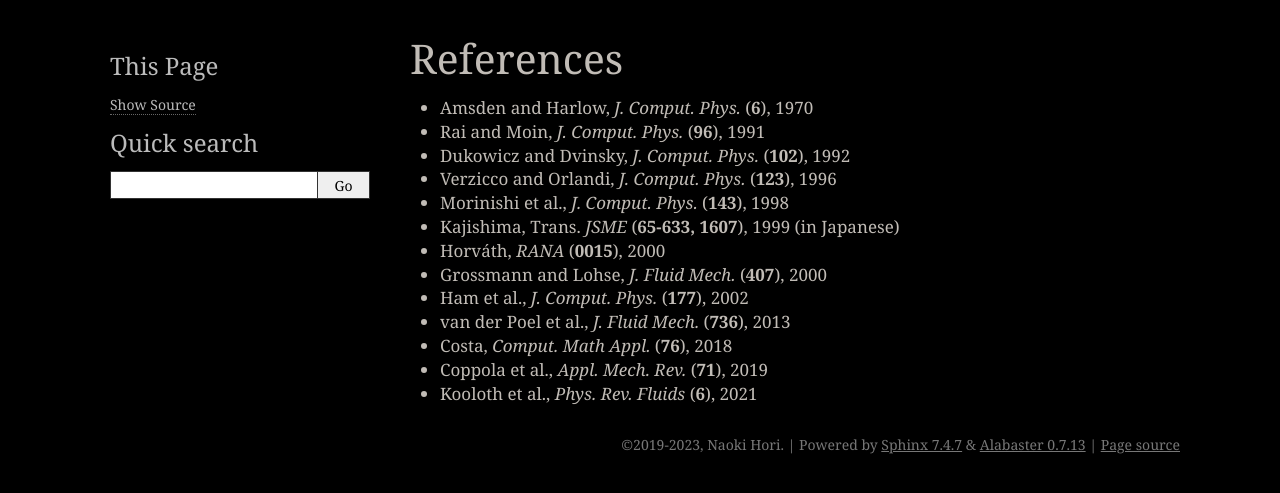
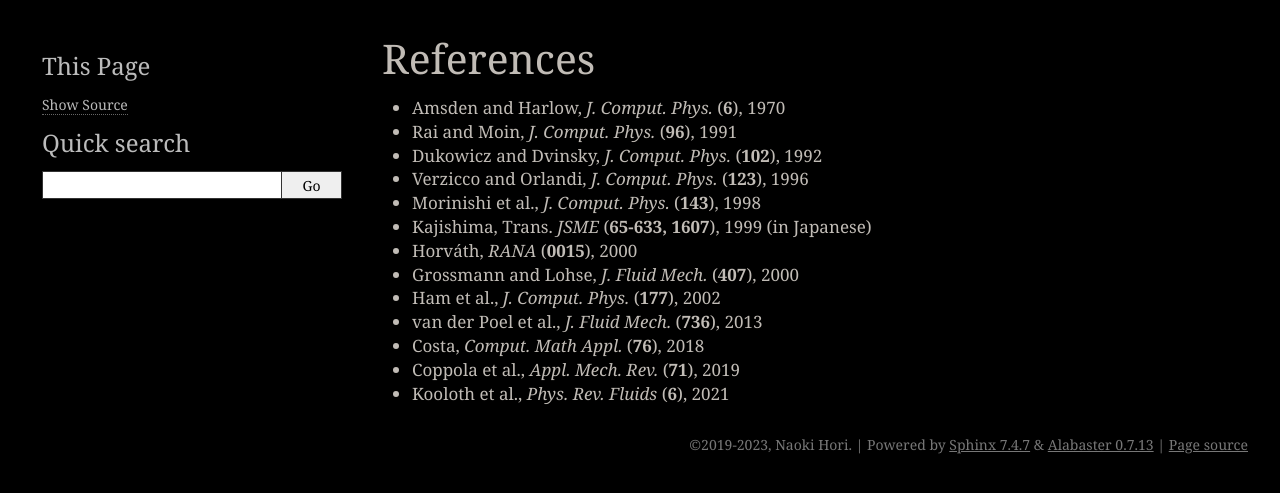
Before and after one commit to NaokiHori/SimpleNSSolver, a Sphinx documentation site: the page built from docs/source/references.rst, in a window 1280 px wide. Shown: the top 493 px of the page. Built offline with Sphinx 7.4.7, drawn with Linux system fonts in a browser that asks for light colours.

Commit message:
[mod] doc

```diff
--- a/README.rst
+++ b/README.rst
@@ -34,9 +34,6 @@ Simple Navier-Stokes Solver
 .. _numerics: https://naokihori.github.io/SimpleNSSolver/numerical_method/main.html
 .. _examples: https://naokihori.github.io/SimpleNSSolver/examples/main.html
 .. _documentation: https://naokihori.github.io/SimpleNSSolver
-
-.. contents::
-   :depth: 1
 
 ********
 Overview
--- a/docs/source/_static/custom.css
+++ b/docs/source/_static/custom.css
@@ -1 +1,13 @@
-/* This file intentionally left blank. */
+div.body {
+  max-width: 95vw;
+}
+
+div.MathJax_Display {
+  overflow-x: scroll;
+  overflow-y: clip;
+  width: 95%;
+  margin-left: auto;
+  margin-right: auto;
+  margin-top: 5px;
+  margin-bottom: 5px;
+}
--- a/docs/source/conf_params/alabaster_params.py
+++ b/docs/source/conf_params/alabaster_params.py
@@ -11,13 +11,13 @@ html_theme_options = {
         "github_user": "NaokiHori",
         "navigation_with_keys": "true",
         "nosidebar": "false",
-        "page_width": "1080px",
+        "page_width": "95vw",
         "show_powered_by": "true",
         "show_related": "false",
         "show_relbars": "false",
         "sidebar_collapse": "true",
         "sidebar_includehidden": "false",
-        "sidebar_width": "280px",
+        "sidebar_width": "25vw",
         "gray_1": "#bbb",
         "gray_2": "#111",
         "gray_3": "#555",
```
